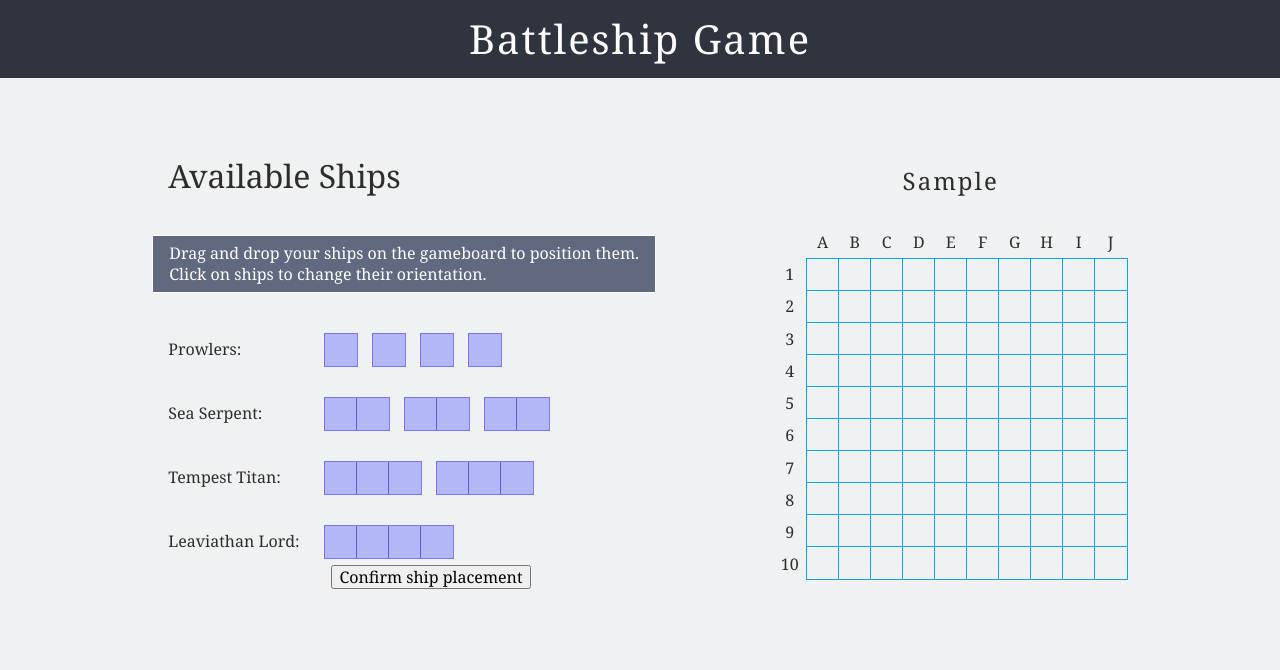
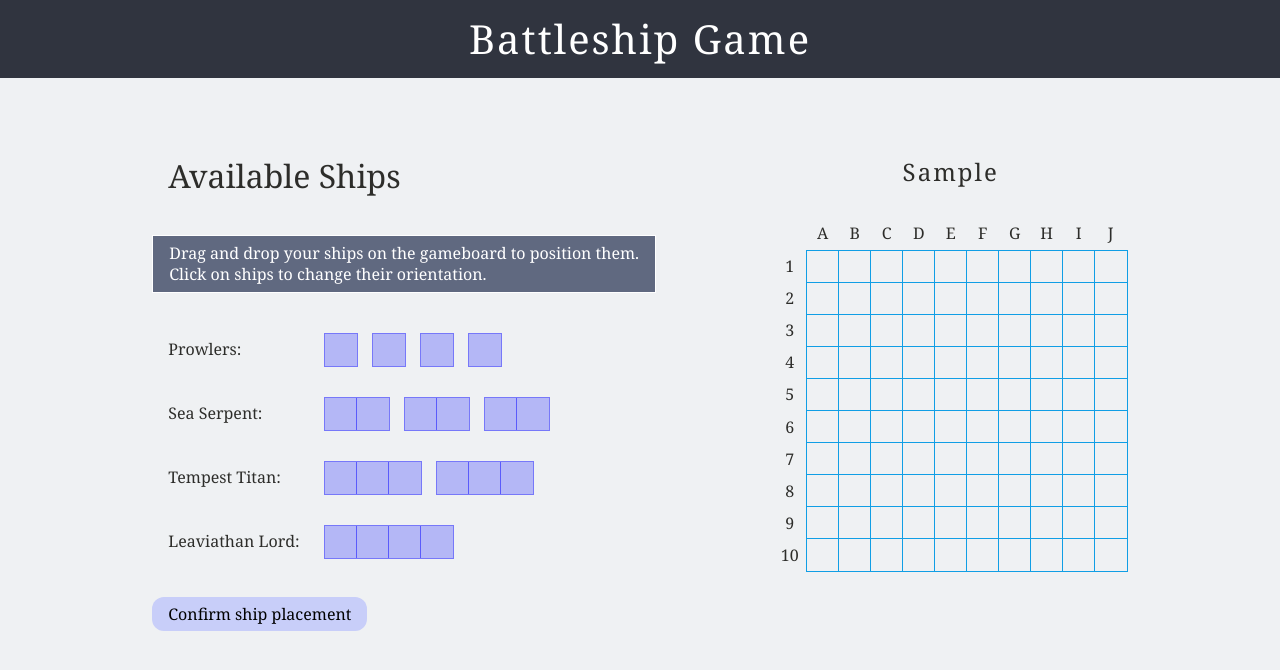
Before and after one commit to Arthwr/battleship-game, a website built with webpack: page src/index.html in a window 1280 px wide. Both pictures are taken after typing "Sample" into the empty fields and a click on the button "Start Game". Built offline with nearby package versions, Linux system fonts and the light colour scheme.

Commit message:
styles(index): add styles for setup fleet confirmation and tweak few minor element placements

```diff
--- a/src/styles/index.css
+++ b/src/styles/index.css
@@ -56,7 +56,6 @@ section {
   flex-direction: column;
   gap: 4rem;
   justify-content: center;
-  align-items: center;
   margin-top: 5rem;
 }
 
@@ -138,7 +137,6 @@ form > button:active {
   display: flex;
   flex-direction: column;
   align-items: center;
-  justify-content: center;
 }
 
 .player-label {
@@ -285,6 +283,20 @@ form > button:active {
   border: none;
 }
 
+.confirm-ships-btn {
+  cursor: pointer;
+  border-radius: 0.75rem;
+  padding: 0.5rem 1rem;
+  border: none;
+  background-color: var(--btn);
+  align-self: baseline;
+  margin-top: 2rem;
+}
+
+.confirm-ships-btn:active {
+  transform: translateY(4px);
+}
+
 /* In-game Ship */
 .game-cell.ship-cell {
   background-color: var(--ship);
@@ -313,6 +325,7 @@ form > button:active {
 
 /* Other */
 .result {
+  text-align: center;
   font-size: 1.5rem;
 }
 
```
